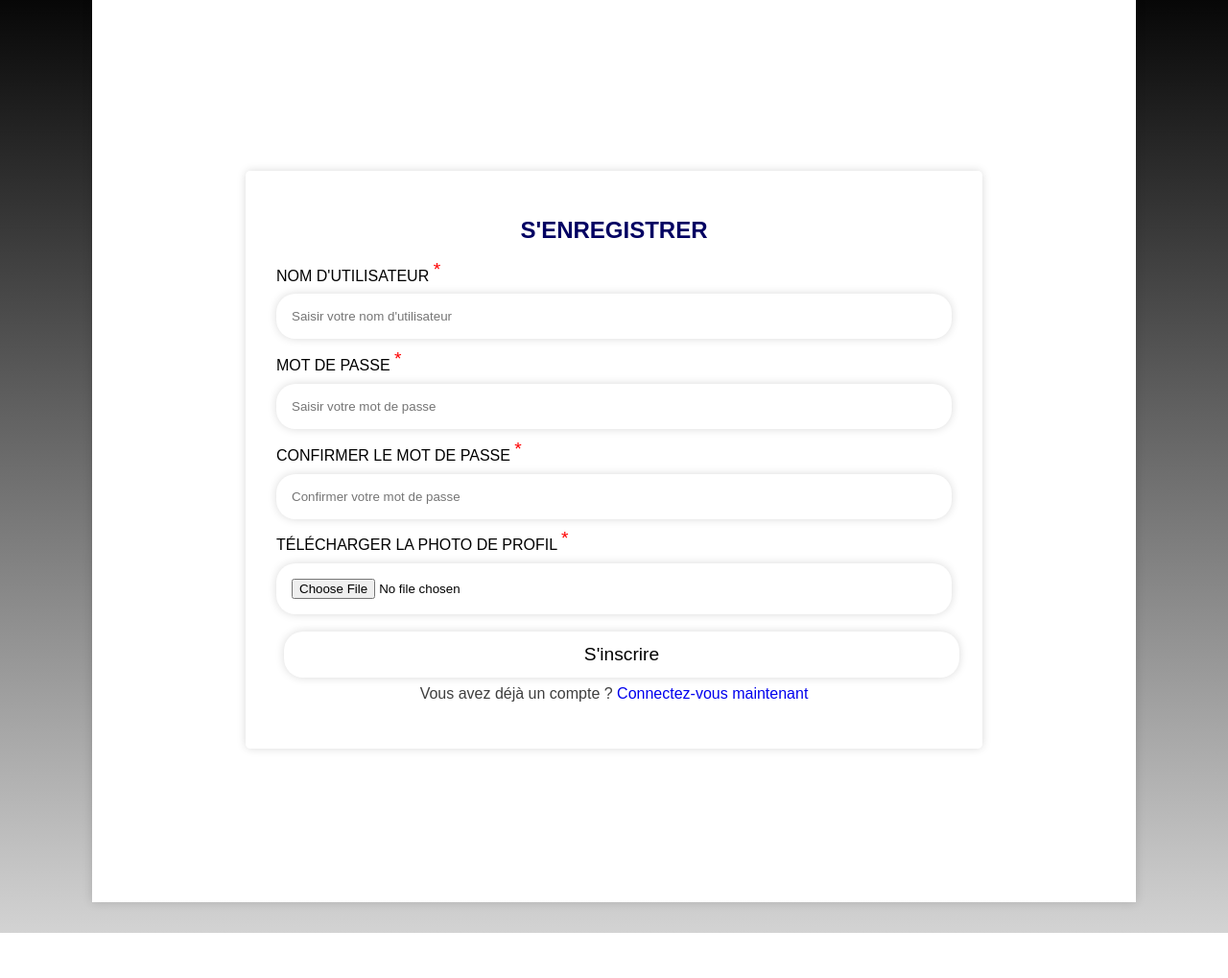
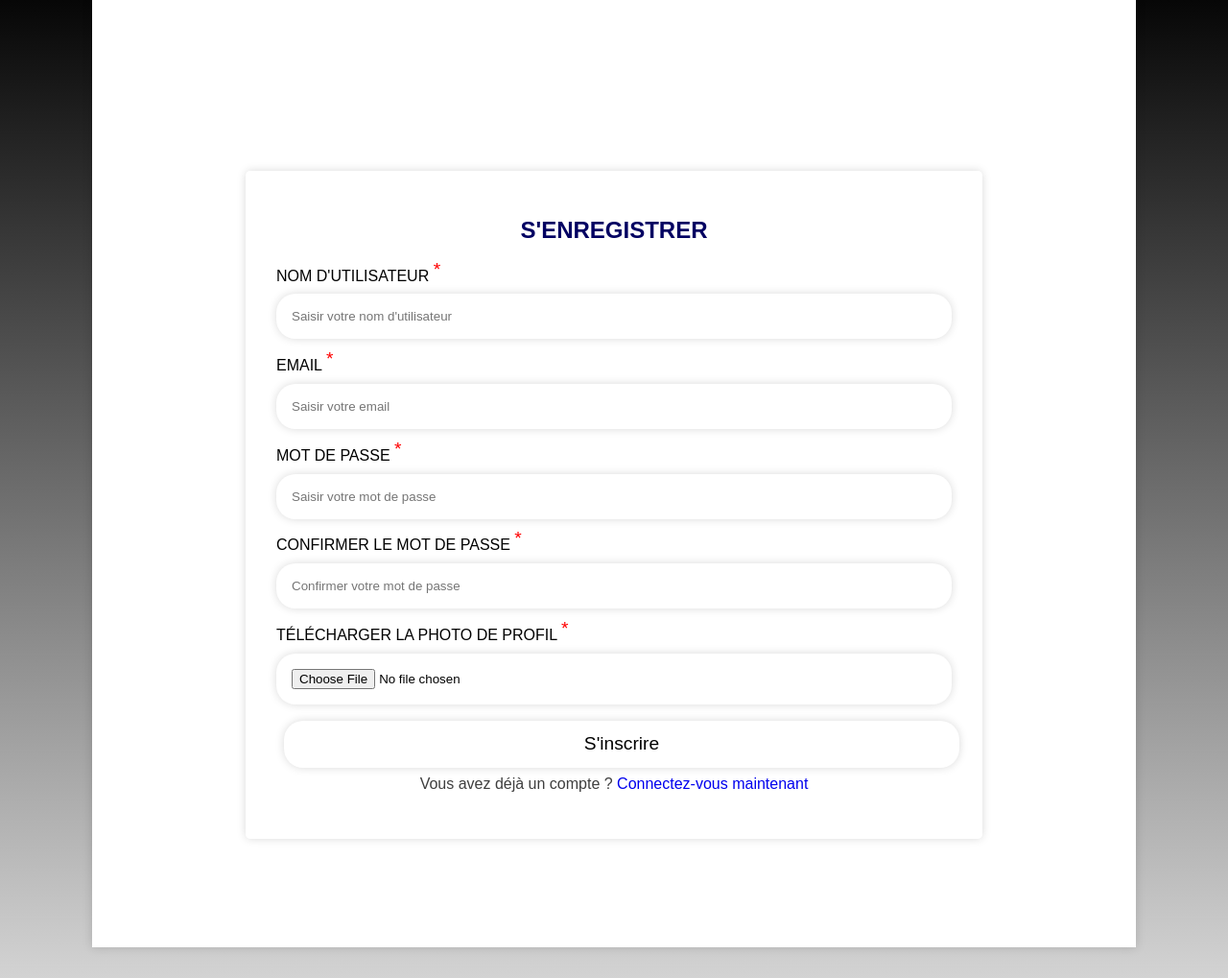
Before and after one commit to LukasMFR/projet-php-e-commerce, a PHP site: page /admin/admin_register.php in a window 1280 px wide. Shown: the part 33-1052 px from the top of the page at 96% size. Before the commit the page ends 1005 px from the top, so only its background shows below. Run offline with PHP 8.4, Linux system fonts and the light colour scheme.

Commit message:
Fix admin_register.php for new DB

```diff
--- a/admin/admin_register.php
+++ b/admin/admin_register.php
@@ -2,13 +2,10 @@
 include '../components/connection.php';
 
 if (isset($_POST['submit'])) {
-
-	$name = $_POST['name'];
-	$name = filter_var($name, FILTER_SANITIZE_STRING);
-	$pass = sha1($_POST['password']);
-	$pass = filter_var($pass, FILTER_SANITIZE_STRING);
-	$cpass = sha1($_POST['cpassword']);
-	$cpass = filter_var($cpass, FILTER_SANITIZE_STRING);
+	$name = filter_var($_POST['name'], FILTER_SANITIZE_STRING);
+	$email = filter_var($_POST['email'], FILTER_SANITIZE_EMAIL);
+	$password = sha1($_POST['password']);
+	$cpassword = sha1($_POST['cpassword']);
 
 	$image = $_FILES['image']['name'];
 	$image = filter_var($image, FILTER_SANITIZE_STRING);
@@ -21,16 +18,15 @@ if (isset($_POST['submit'])) {
 	if ($select_admin->rowCount() > 0) {
 		$message[] = 'Le nom d\'utilisateur existe déjà !';
 	} else {
-		if ($pass != $cpass) {
+		if ($password != $cpassword) {
 			$warning_msg[] = 'Le mot de passe de confirmation ne correspond pas !';
 		} else {
-			$insert_admin = $conn->prepare("INSERT INTO `admin`(name, password,profile) VALUES(?,?,?)");
-			$insert_admin->execute([$name, $cpass, $image]);
+			$insert_admin = $conn->prepare("INSERT INTO `admin`(name, email, password, profile) VALUES(?,?,?,?)");
+			$insert_admin->execute([$name, $email, $password, $image]);
 			move_uploaded_file($image_tmp_name, $image_folder);
 			$success_msg[] = 'Nouvel administrateur enregistré !';
 		}
 	}
-
 }
 
 ?>
@@ -62,18 +58,20 @@ if (isset($_POST['submit'])) {
 					<h3>S'enregistrer</h3>
 					<div class="input-field">
 						<label>Nom d'utilisateur <sup>*</sup></label>
-						<input type="text" name="name" maxlength="20" required
-							placeholder="Saisir votre nom d'utilisateur" oninput="this.value.replace(/\s/g,'')">
+						<input type="text" name="name" maxlength="255" required
+							placeholder="Saisir votre nom d'utilisateur">
+					</div>
+					<div class="input-field">
+						<label>Email <sup>*</sup></label>
+						<input type="email" name="email" maxlength="255" required placeholder="Saisir votre email">
 					</div>
 					<div class="input-field">
 						<label>Mot de passe <sup>*</sup></label>
-						<input type="password" name="password" maxlength="20" required
-							placeholder="Saisir votre mot de passe" oninput="this.value.replace(/\s/g,'')">
+						<input type="password" name="password" required placeholder="Saisir votre mot de passe">
 					</div>
 					<div class="input-field">
 						<label>Confirmer le mot de passe <sup>*</sup></label>
-						<input type="password" name="cpassword" maxlength="20" required
-							placeholder="Confirmer votre mot de passe" oninput="this.value.replace(/\s/g,'')">
+						<input type="password" name="cpassword" required placeholder="Confirmer votre mot de passe">
 					</div>
 					<div class="input-field">
 						<label>Télécharger la photo de profil <sup>*</sup></label>
```
